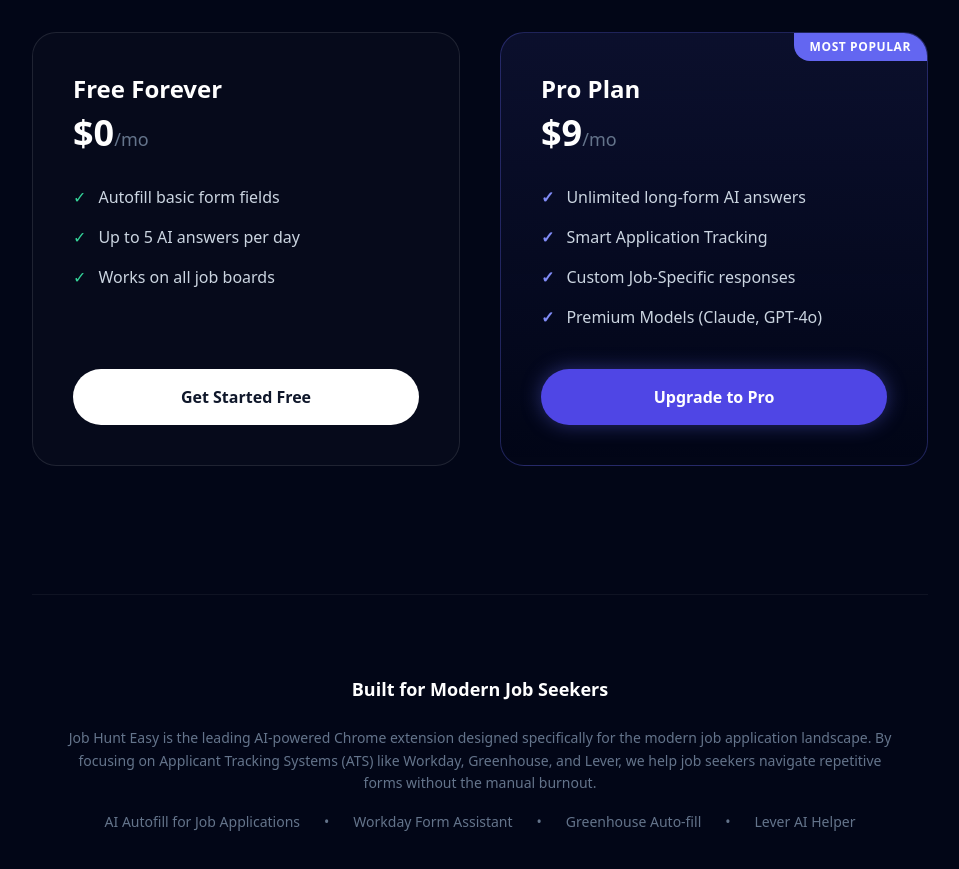
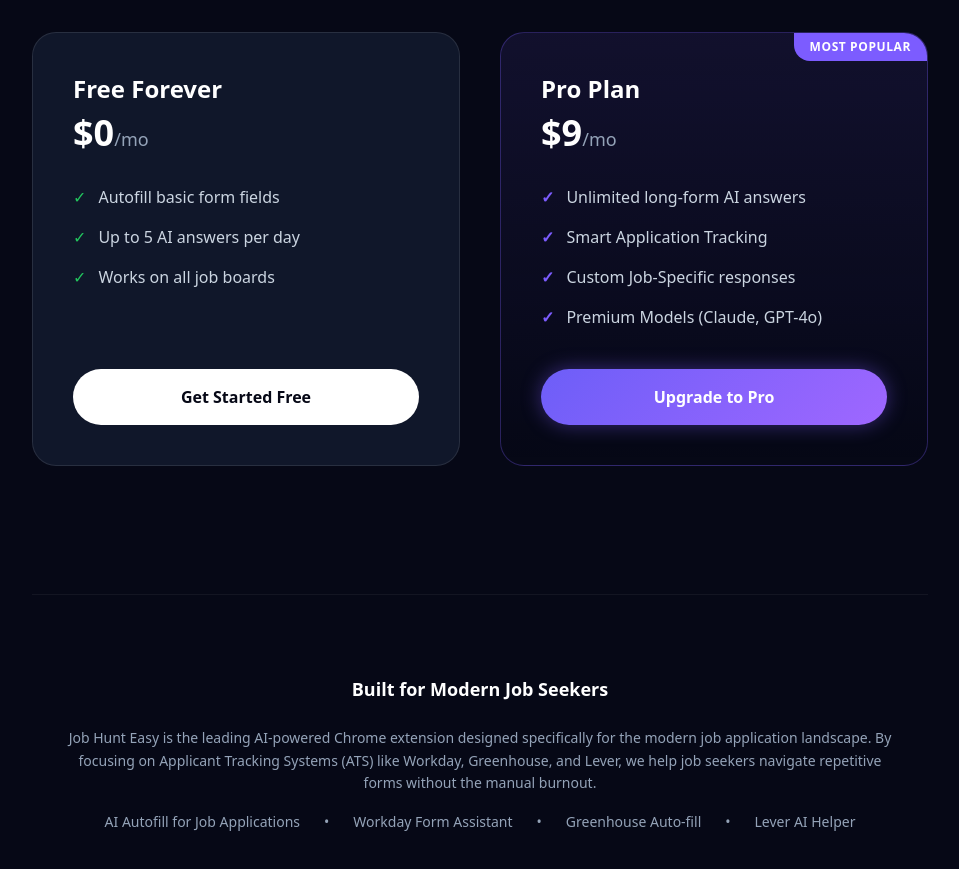
Before and after one commit to Hemang-05/Job_hunt_easy, a Next.js app in the folder dashboard/: page / in a window 1280 px wide. Shown: the part 2940-3809 px from the top of the page, without its empty margins (160-1119 px from the left). Built offline with nearby package versions, Linux system fonts and the light colour scheme; no server answers.

Commit message:
style: apply new premium color palette

```diff
--- a/dashboard/app/page.tsx
+++ b/dashboard/app/page.tsx
@@ -14,9 +14,16 @@
   ]
 
   return (
-    <main className="min-h-screen bg-slate-950 font-sans selection:bg-indigo-500/30 text-slate-200 overflow-x-hidden">
-      {/* Custom Marquee Animation */}
+    <main className="min-h-screen bg-[#060816] font-sans selection:bg-[#7C5CFF]/30 text-[#F8FAFC] overflow-x-hidden">
+      {/* Custom Marquee & Color Variables */}
       <style dangerouslySetInnerHTML={{ __html: `
+        :root {
+          --primary-accent: #7C5CFF;
+          --hover-accent: #9277FF;
+          --secondary-accent: #2ED3E6;
+          --bg-card: #10172A;
+          --text-secondary: #94A3B8;
+        }
         @keyframes scroll {
           0% { transform: translateX(0); }
           100% { transform: translateX(-50%); }
@@ -27,6 +34,12 @@
         .animate-scroll:hover {
           animation-play-state: paused;
         }
+        .cta-gradient {
+          background: linear-gradient(135deg, #6D5EF8 0%, #9F67FF 100%);
+        }
+        .cta-gradient:hover {
+          filter: brightness(1.1);
+        }
       `}} />
 
       {/* Dynamic Background Pattern */}
@@ -35,25 +48,25 @@
       {/* Nav */}
       <nav className="flex items-center justify-between px-8 py-5 max-w-6xl mx-auto border-b border-white/5 backdrop-blur-md">
         <div className="flex items-center gap-2">
-          <div className="w-8 h-8 rounded-lg bg-gradient-to-br from-indigo-500 to-purple-600 flex items-center justify-center text-white font-bold tracking-tight shadow-lg shadow-indigo-500/20">
+          <div className="w-8 h-8 rounded-lg bg-gradient-to-br from-[#7C5CFF] to-[#9F67FF] flex items-center justify-center text-white font-bold tracking-tight shadow-lg shadow-[#7C5CFF]/20">
             J
           </div>
           <span className="font-semibold text-white tracking-tight text-xl">Job Hunt Easy</span>
         </div>
         <div className="flex items-center gap-5 text-sm">
-          <Link href="#how-it-works" className="hidden sm:block text-slate-400 hover:text-white transition-colors">How it works</Link>
-          <Link href="#pricing" className="hidden sm:block text-slate-400 hover:text-white transition-colors">Pricing</Link>
+          <Link href="#how-it-works" className="hidden sm:block text-[#94A3B8] hover:text-white transition-colors">How it works</Link>
+          <Link href="#pricing" className="hidden sm:block text-[#94A3B8] hover:text-white transition-colors">Pricing</Link>
           <div className="h-4 w-px bg-white/10 hidden sm:block"></div>
           <SignedOut>
             <Link
               href="/sign-in"
-              className="font-medium text-slate-300 hover:text-white transition-colors"
+              className="font-medium text-[#94A3B8] hover:text-white transition-colors"
             >
               Sign in
             </Link>
             <Link
               href="/sign-up?redirect_url=/install"
-              className="bg-white text-slate-900 px-5 py-2.5 rounded-full font-semibold hover:bg-slate-100 transition-all shadow-[0_0_20px_rgba(255,255,255,0.1)] hover:shadow-[0_0_25px_rgba(255,255,255,0.2)] hover:scale-105 active:scale-95"
+              className="bg-white text-[#060816] px-5 py-2.5 rounded-full font-semibold hover:bg-slate-100 transition-all shadow-[0_0_20px_rgba(255,255,255,0.1)] hover:shadow-[0_0_25px_rgba(255,255,255,0.2)] hover:scale-105 active:scale-95"
             >
               Get started free
             </Link>
@@ -61,11 +74,11 @@
           <SignedIn>
             <Link
               href="/dashboard"
-              className="font-medium text-indigo-400 hover:text-indigo-300 transition-colors"
+              className="font-medium text-[#7C5CFF] hover:text-[#9277FF] transition-colors"
             >
               Dashboard →
             </Link>
-            <div className="ring-2 ring-indigo-500/20 rounded-full p-0.5">
+            <div className="ring-2 ring-[#7C5CFF]/20 rounded-full p-0.5">
               <UserButton afterSignOutUrl="/" />
             </div>
           </SignedIn>
@@ -74,25 +87,25 @@
 
       {/* Hero Section */}
       <div className="max-w-5xl mx-auto px-8 pt-24 pb-16 text-center relative">
-        <div className="absolute top-10 left-1/2 -translate-x-1/2 w-3/4 h-3/4 bg-indigo-500/20 rounded-full blur-[120px] -z-10 mix-blend-screen pointer-events-none"></div>
+        <div className="absolute top-10 left-1/2 -translate-x-1/2 w-3/4 h-3/4 bg-[#7C5CFF]/10 rounded-full blur-[120px] -z-10 mix-blend-screen pointer-events-none"></div>
 
-        <div className="inline-flex items-center gap-2 bg-indigo-500/10 border border-indigo-500/20 text-indigo-300 text-xs font-semibold px-4 py-1.5 rounded-full mb-8 shadow-sm">
+        <div className="inline-flex items-center gap-2 bg-[#7C5CFF]/10 border border-[#7C5CFF]/20 text-[#7C5CFF] text-xs font-semibold px-4 py-1.5 rounded-full mb-8 shadow-sm">
           <span className="relative flex h-2 w-2">
-            <span className="animate-ping absolute inline-flex h-full w-full rounded-full bg-indigo-400 opacity-75"></span>
-            <span className="relative inline-flex rounded-full h-2 w-2 bg-indigo-500"></span>
+            <span className="animate-ping absolute inline-flex h-full w-full rounded-full bg-[#7C5CFF] opacity-75"></span>
+            <span className="relative inline-flex rounded-full h-2 w-2 bg-[#7C5CFF]"></span>
           </span>
           Trusted by Job Seekers · Works on Workday, Greenhouse & Lever
         </div>
 
-        <h1 className="text-6xl sm:text-7xl font-extrabold text-white tracking-tight leading-[1.1] mb-8">
+        <h1 className="text-6xl sm:text-7xl font-extrabold text-[#F8FAFC] tracking-tight leading-[1.1] mb-8">
           Apply to jobs 5x faster
           <br />
-          <span className="text-transparent bg-clip-text bg-gradient-to-r from-indigo-400 via-purple-400 to-pink-400">
+          <span className="text-transparent bg-clip-text bg-gradient-to-r from-[#7C5CFF] via-[#9F67FF] to-[#2ED3E6]">
             using your resume
           </span>
         </h1>
 
-        <p className="text-xl text-slate-400 mb-12 max-w-2xl mx-auto leading-relaxed font-light">
+        <p className="text-xl text-[#94A3B8] mb-12 max-w-2xl mx-auto leading-relaxed font-light">
           Stop filling the same job application again and again. Upload your resume once
           and let AI autofill repetitive forms instantly.
         </p>
@@ -101,7 +114,7 @@
           <SignedOut>
             <Link
               href="/sign-up?redirect_url=/install"
-              className="group relative bg-indigo-600 text-white px-10 py-4 rounded-full text-lg font-bold hover:bg-indigo-500 transition-all shadow-lg shadow-indigo-500/25 hover:shadow-indigo-500/40 hover:-translate-y-0.5"
+              className="group relative cta-gradient text-white px-10 py-4 rounded-full text-lg font-bold transition-all shadow-lg shadow-[#6D5EF8]/25 hover:-translate-y-0.5"
             >
               Add to Chrome — It's Free
             </Link>
@@ -109,7 +122,7 @@
           <SignedIn>
             <Link
               href="/install"
-              className="group relative bg-indigo-600 text-white px-10 py-4 rounded-full text-lg font-bold hover:bg-indigo-500 transition-all shadow-lg shadow-indigo-500/25 hover:shadow-indigo-500/40 hover:-translate-y-0.5"
+              className="group relative cta-gradient text-white px-10 py-4 rounded-full text-lg font-bold transition-all shadow-lg shadow-[#6D5EF8]/25 hover:-translate-y-0.5"
             >
               Install the Extension
             </Link>
@@ -117,11 +130,11 @@
         </div>
 
         {/* Product Visual Placeholder */}
-        <div className="mt-20 max-w-4xl mx-auto rounded-3xl border border-white/10 bg-slate-900/50 aspect-video flex flex-col items-center justify-center p-8 text-center backdrop-blur-sm relative group overflow-hidden">
-          <div className="absolute inset-0 bg-gradient-to-br from-indigo-500/5 via-transparent to-purple-500/5 group-hover:opacity-100 transition-opacity"></div>
-          <svg className="w-16 h-16 text-indigo-500/40 mb-4" fill="none" stroke="currentColor" viewBox="0 0 24 24"><path strokeLinecap="round" strokeLinejoin="round" strokeWidth={1} d="M15 10l4.553-2.276A1 1 0 0121 8.618v6.764a1 1 0 01-1.447.894L15 14M5 18h8a2 2 0 002-2V8a2 2 0 00-2-2H5a2 2 0 00-2 2v8a2 2 0 002 2z"/></svg>
+        <div className="mt-20 max-w-4xl mx-auto rounded-3xl border border-white/10 bg-[#0B1020]/50 aspect-video flex flex-col items-center justify-center p-8 text-center backdrop-blur-sm relative group overflow-hidden">
+          <div className="absolute inset-0 bg-gradient-to-br from-[#7C5CFF]/5 via-transparent to-[#2ED3E6]/5 group-hover:opacity-100 transition-opacity"></div>
+          <svg className="w-16 h-16 text-[#7C5CFF]/40 mb-4" fill="none" stroke="currentColor" viewBox="0 0 24 24"><path strokeLinecap="round" strokeLinejoin="round" strokeWidth={1} d="M15 10l4.553-2.276A1 1 0 0121 8.618v6.764a1 1 0 01-1.447.894L15 14M5 18h8a2 2 0 002-2V8a2 2 0 00-2-2H5a2 2 0 00-2 2v8a2 2 0 002 2z"/></svg>
           <h3 className="text-xl font-semibold text-white/60 mb-2">[ PRODUCT DEMO VIDEO / GIF ]</h3>
-          <p className="text-slate-500 max-w-md">
+          <p className="text-[#94A3B8] max-w-md">
             Show a Workday form being filled automatically by the extension in 3 seconds.
             Highlight the "Fill with AI" button in action.
           </p>
@@ -130,7 +143,7 @@
 
       {/* Platform Support Section (Infinite Marquee) */}
       <div className="w-full py-16 border-y border-white/5 bg-white/[0.01] overflow-hidden relative">
-        <p className="text-center text-sm font-semibold text-slate-500 uppercase tracking-widest mb-10">Works seamlessly with</p>
+        <p className="text-center text-sm font-semibold text-[#94A3B8] uppercase tracking-widest mb-10">Works seamlessly with</p>
 
         <div className="flex whitespace-nowrap overflow-hidden group">
           <div className="flex gap-20 items-center animate-scroll">
@@ -150,8 +163,8 @@
         </div>
 
         {/* Faded Edges for Smooth Look */}
-        <div className="absolute inset-y-0 left-0 w-32 bg-gradient-to-r from-slate-950 to-transparent z-10 pointer-events-none"></div>
-        <div className="absolute inset-y-0 right-0 w-32 bg-gradient-to-l from-slate-950 to-transparent z-10 pointer-events-none"></div>
+        <div className="absolute inset-y-0 left-0 w-32 bg-gradient-to-r from-[#060816] to-transparent z-10 pointer-events-none"></div>
+        <div className="absolute inset-y-0 right-0 w-32 bg-gradient-to-l from-[#060816] to-transparent z-10 pointer-events-none"></div>
       </div>
 
       {/* How it works */}
@@ -180,22 +193,22 @@
               desc: 'AI generates answers based on your experience. Review, tweak if needed, and hit submit.',
             },
           ].map(({ step, title, desc, icon }) => (
-            <div key={step} className="group relative p-8 rounded-3xl bg-white/[0.02] border border-white/10 hover:bg-white/[0.04] transition-colors overflow-hidden text-center">
+            <div key={step} className="group relative p-8 rounded-3xl bg-[#10172A] border border-white/10 hover:border-[#7C5CFF]/30 transition-all overflow-hidden text-center">
               <div className="text-4xl mb-6 opacity-80 group-hover:opacity-100 group-hover:scale-110 transition-transform flex justify-center">
                 {icon === 'click' ? (
-                  <svg className="w-10 h-10 text-indigo-400" fill="none" stroke="currentColor" viewBox="0 0 24 24"><path strokeLinecap="round" strokeLinejoin="round" strokeWidth={1.5} d="M15 15l-2 5L9 9l11 4-5 2zm0 0l5 5M7.188 2.239l.777 2.897M5.136 7.965l-2.898-.777M13.95 4.05l-2.122 2.122m-5.657 5.656l-2.12 2.122"/></svg>
+                  <svg className="w-10 h-10 text-[#7C5CFF]" fill="none" stroke="currentColor" viewBox="0 0 24 24"><path strokeLinecap="round" strokeLinejoin="round" strokeWidth={1.5} d="M15 15l-2 5L9 9l11 4-5 2zm0 0l5 5M7.188 2.239l.777 2.897M5.136 7.965l-2.898-.777M13.95 4.05l-2.122 2.122m-5.657 5.656l-2.12 2.122"/></svg>
                 ) : icon}
               </div>
-              <div className="text-sm font-bold text-indigo-400 mb-2 tracking-widest uppercase">Step {step}</div>
+              <div className="text-sm font-bold text-[#7C5CFF] mb-2 tracking-widest uppercase">Step {step}</div>
               <h3 className="text-xl font-semibold text-white mb-3 tracking-tight">{title}</h3>
-              <p className="text-slate-400 leading-relaxed text-sm">{desc}</p>
+              <p className="text-[#94A3B8] leading-relaxed text-sm">{desc}</p>
             </div>
           ))}
         </div>
       </div>
 
       {/* Trust Section */}
-      <div className="bg-indigo-600/5 py-32 border-y border-white/5">
+      <div className="bg-[#0B1020] py-32 border-y border-white/5">
         <div className="max-w-4xl mx-auto px-8 text-center">
           <h2 className="text-3xl font-bold text-white mb-16 tracking-tight">Why users trust Job Hunt Easy</h2>
           <div className="grid sm:grid-cols-2 gap-x-12 gap-y-10 text-left">
@@ -206,10 +219,10 @@
               { title: 'Secure & Encrypted', desc: 'All communications with AI models are encrypted and temporary.' },
             ].map((item, i) => (
               <div key={i} className="flex gap-4">
-                <div className="flex-shrink-0 w-6 h-6 rounded-full bg-emerald-500/20 flex items-center justify-center text-emerald-400 text-xs">✓</div>
+                <div className="flex-shrink-0 w-6 h-6 rounded-full bg-[#22C55E]/20 flex items-center justify-center text-[#22C55E] text-xs">✓</div>
                 <div>
                   <h4 className="font-semibold text-white mb-1">{item.title}</h4>
-                  <p className="text-slate-400 text-sm leading-relaxed">{item.desc}</p>
+                  <p className="text-[#94A3B8] text-sm leading-relaxed">{item.desc}</p>
                 </div>
               </div>
             ))}
@@ -220,37 +233,37 @@
       {/* Pricing */}
       <div id="pricing" className="max-w-5xl mx-auto px-8 py-32 text-center">
          <h2 className="text-4xl font-bold text-white mb-4 tracking-tight">Simple, outcome-based pricing</h2>
-         <p className="text-slate-400 mb-20 max-w-xl mx-auto text-lg leading-relaxed">Start applying faster today. Upgrade only when you need unlimited power.</p>
+         <p className="text-[#94A3B8] mb-20 max-w-xl mx-auto text-lg leading-relaxed">Start applying faster today. Upgrade only when you need unlimited power.</p>
 
          <div className="grid md:grid-cols-2 gap-10 max-w-4xl mx-auto text-left items-stretch">
-            <div className="p-10 rounded-3xl bg-white/[0.02] border border-white/10 flex flex-col relative overflow-hidden">
+            <div className="p-10 rounded-3xl bg-[#10172A] border border-white/10 flex flex-col relative overflow-hidden">
                <h3 className="text-2xl font-bold text-white mb-2">Free Forever</h3>
-               <div className="text-4xl font-black text-white mb-8">$0<span className="text-lg font-normal text-slate-500">/mo</span></div>
+               <div className="text-4xl font-black text-white mb-8">$0<span className="text-lg font-normal text-[#94A3B8]">/mo</span></div>
                <ul className="space-y-4 mb-10 flex-grow">
-                  <li className="flex items-center gap-3 text-slate-300"><span className="text-emerald-400">✓</span> Autofill basic form fields</li>
-                  <li className="flex items-center gap-3 text-slate-300"><span className="text-emerald-400">✓</span> Up to 5 AI answers per day</li>
-                  <li className="flex items-center gap-3 text-slate-300"><span className="text-emerald-400">✓</span> Works on all job boards</li>
+                  <li className="flex items-center gap-3 text-slate-300"><span className="text-[#22C55E]">✓</span> Autofill basic form fields</li>
+                  <li className="flex items-center gap-3 text-slate-300"><span className="text-[#22C55E]">✓</span> Up to 5 AI answers per day</li>
+                  <li className="flex items-center gap-3 text-slate-300"><span className="text-[#22C55E]">✓</span> Works on all job boards</li>
                </ul>
-               <Link href="/sign-up?redirect_url=/install" className="block text-center bg-white text-slate-900 px-6 py-4 rounded-full font-bold transition-all hover:scale-105">Get Started Free</Link>
+               <Link href="/sign-up?redirect_url=/install" className="block text-center bg-white text-[#060816] px-6 py-4 rounded-full font-bold transition-all hover:scale-105">Get Started Free</Link>
             </div>
 
-            <div className="p-10 rounded-3xl bg-gradient-to-b from-indigo-500/10 to-transparent border border-indigo-500/30 relative flex flex-col overflow-hidden">
-               <div className="absolute top-0 right-0 bg-indigo-500 text-white text-xs font-bold px-4 py-1.5 rounded-bl-2xl uppercase tracking-wider">Most Popular</div>
+            <div className="p-10 rounded-3xl bg-gradient-to-b from-[#7C5CFF]/10 to-transparent border border-[#7C5CFF]/30 relative flex flex-col overflow-hidden">
+               <div className="absolute top-0 right-0 bg-[#7C5CFF] text-white text-xs font-bold px-4 py-1.5 rounded-bl-2xl uppercase tracking-wider">Most Popular</div>
                <h3 className="text-2xl font-bold text-white mb-2">Pro Plan</h3>
-               <div className="text-4xl font-black text-white mb-8">$9<span className="text-lg font-normal text-slate-500">/mo</span></div>
+               <div className="text-4xl font-black text-white mb-8">$9<span className="text-lg font-normal text-[#94A3B8]">/mo</span></div>
                <ul className="space-y-4 mb-10 flex-grow">
-                  <li className="flex items-center gap-3 text-slate-300 font-medium"><span className="text-indigo-400 font-bold">✓</span> Unlimited long-form AI answers</li>
-                  <li className="flex items-center gap-3 text-slate-300"><span className="text-indigo-400 font-bold">✓</span> Smart Application Tracking</li>
-                  <li className="flex items-center gap-3 text-slate-300"><span className="text-indigo-400 font-bold">✓</span> Custom Job-Specific responses</li>
-                  <li className="flex items-center gap-3 text-slate-300"><span className="text-indigo-400 font-bold">✓</span> Premium Models (Claude, GPT-4o)</li>
+                  <li className="flex items-center gap-3 text-slate-300 font-medium"><span className="text-[#7C5CFF] font-bold">✓</span> Unlimited long-form AI answers</li>
+                  <li className="flex items-center gap-3 text-slate-300"><span className="text-[#7C5CFF] font-bold">✓</span> Smart Application Tracking</li>
+                  <li className="flex items-center gap-3 text-slate-300"><span className="text-[#7C5CFF] font-bold">✓</span> Custom Job-Specific responses</li>
+                  <li className="flex items-center gap-3 text-slate-300"><span className="text-[#7C5CFF] font-bold">✓</span> Premium Models (Claude, GPT-4o)</li>
                </ul>
-               <Link href="/sign-up?redirect_url=/install" className="block text-center bg-indigo-600 hover:bg-indigo-500 text-white px-6 py-4 rounded-full font-bold transition-all shadow-[0_0_20px_rgba(99,102,241,0.4)] hover:scale-105">Upgrade to Pro</Link>
+               <Link href="/sign-up?redirect_url=/install" className="block text-center cta-gradient text-white px-6 py-4 rounded-full font-bold transition-all shadow-[0_0_20px_rgba(124,92,255,0.4)] hover:scale-105">Upgrade to Pro</Link>
             </div>
          </div>
       </div>
 
       {/* SEO / Trust Section */}
-      <div className="max-w-4xl mx-auto px-8 py-20 border-t border-white/5 text-center text-slate-500 text-sm leading-relaxed">
+      <div className="max-w-4xl mx-auto px-8 py-20 border-t border-white/5 text-center text-[#94A3B8] text-sm leading-relaxed">
         <h3 className="text-white text-lg font-semibold mb-6">Built for Modern Job Seekers</h3>
         <p className="mb-4">
           Job Hunt Easy is the leading AI-powered Chrome extension designed specifically for the modern job application landscape.
@@ -273,17 +286,17 @@
         <div className="grid grid-cols-2 md:grid-cols-4 gap-12 mb-16">
           <div className="col-span-2">
              <div className="flex items-center gap-2 mb-6">
-                <div className="w-6 h-6 rounded bg-indigo-600 flex items-center justify-center text-white text-xs font-bold">J</div>
+                <div className="w-6 h-6 rounded bg-[#7C5CFF] flex items-center justify-center text-white text-xs font-bold">J</div>
                 <span className="font-bold text-white tracking-tight">Job Hunt Easy</span>
              </div>
-             <p className="text-slate-500 text-sm max-w-xs leading-relaxed">
+             <p className="text-[#94A3B8] text-sm max-w-xs leading-relaxed">
                The fastest way to apply to jobs using your resume and AI.
                Built to save you hours of repetitive typing.
              </p>
           </div>
           <div>
             <h4 className="text-white font-semibold mb-6 text-sm">Product</h4>
-            <ul className="space-y-4 text-sm text-slate-500">
+            <ul className="space-y-4 text-sm text-[#94A3B8]">
               <li><Link href="#how-it-works" className="hover:text-white transition-colors">How it works</Link></li>
               <li><Link href="#pricing" className="hover:text-white transition-colors">Pricing</Link></li>
               <li><a href="#" className="hover:text-white transition-colors">Chrome Web Store</a></li>
@@ -291,7 +304,7 @@
           </div>
           <div>
             <h4 className="text-white font-semibold mb-6 text-sm">Legal & Support</h4>
-            <ul className="space-y-4 text-sm text-slate-500">
+            <ul className="space-y-4 text-sm text-[#94A3B8]">
               <li><a href="#" className="hover:text-white transition-colors">Privacy Policy</a></li>
               <li><a href="#" className="hover:text-white transition-colors">Terms of Service</a></li>
               <li><a href="#" className="hover:text-white transition-colors">Contact Support</a></li>
```
